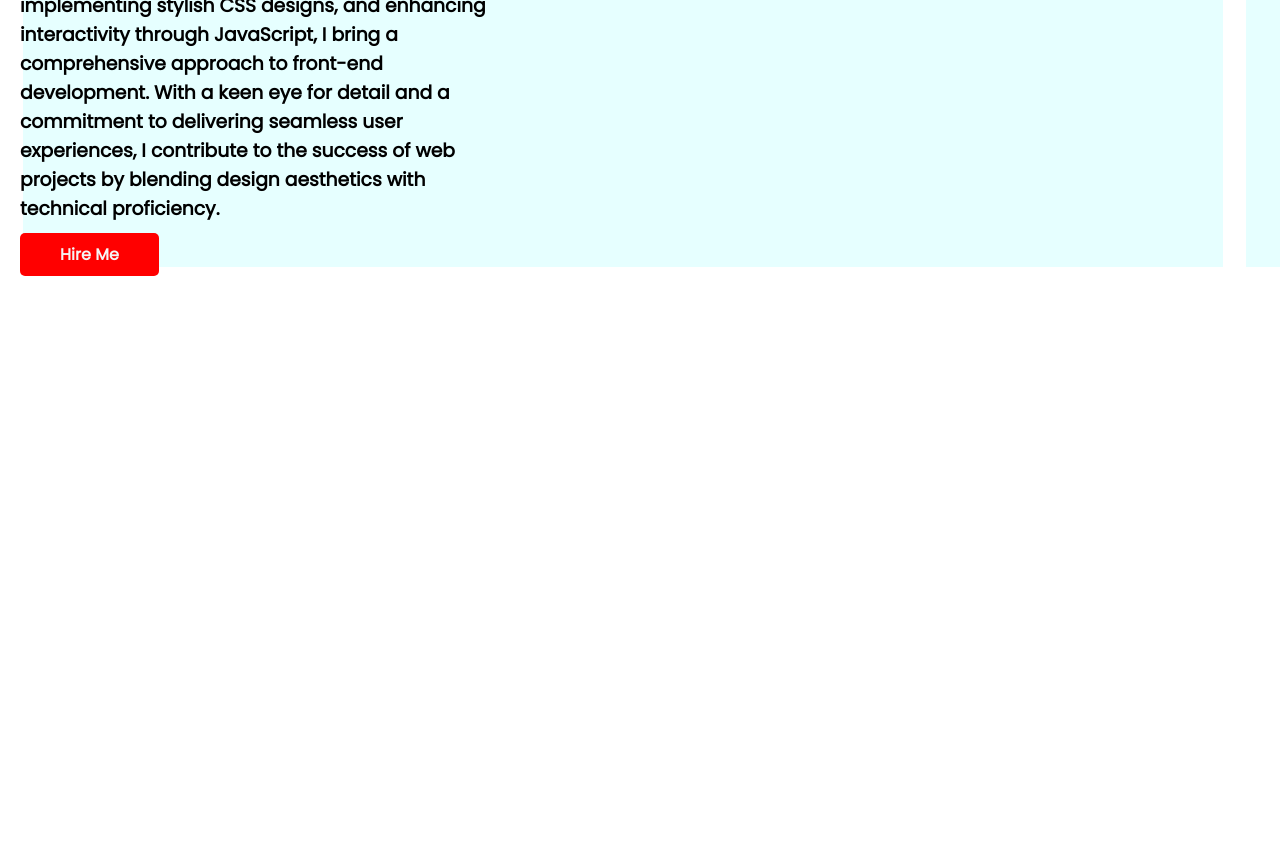
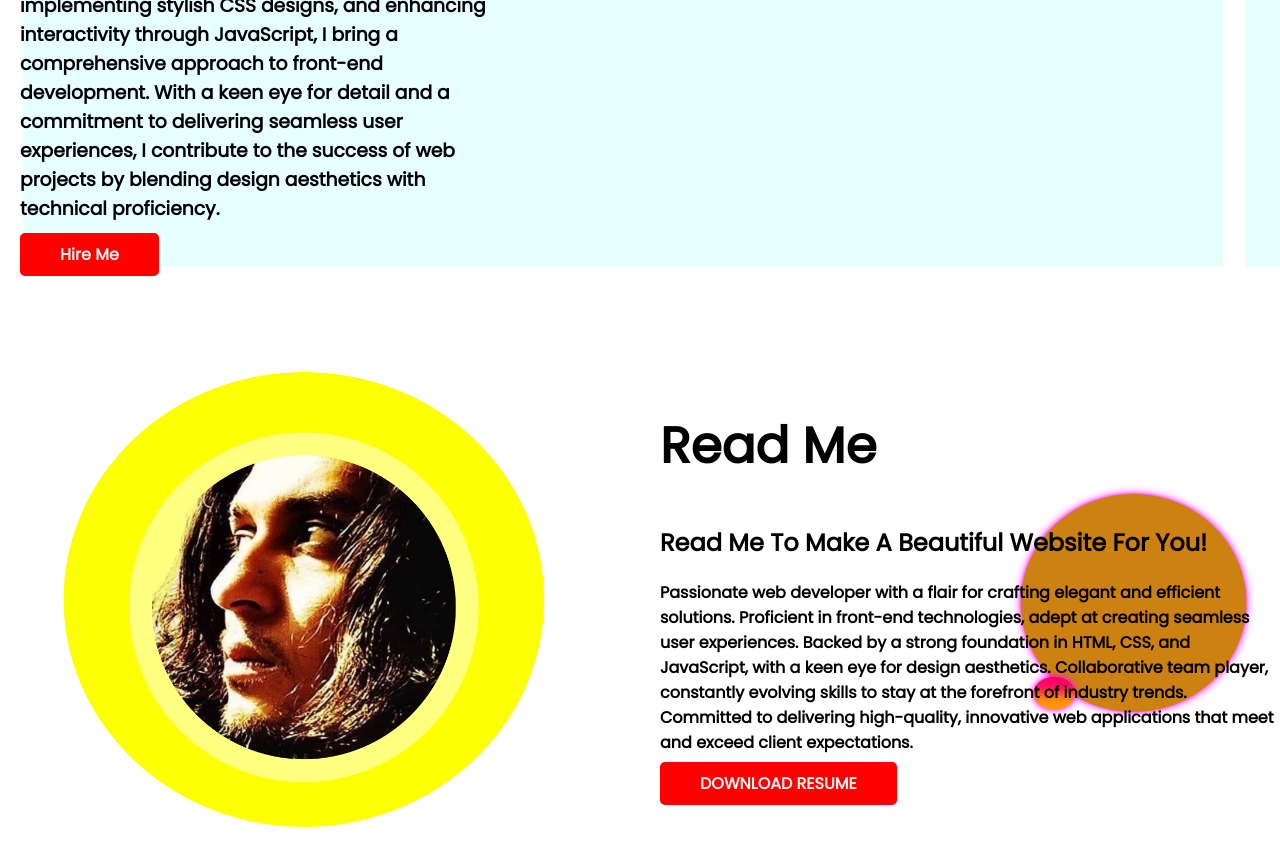
Before and after one commit to SalmanScorpio11/salman-scorpio-portfolio, a plain HTML site: page index.html in a window 1280 px wide. Shown: the part 500-1366 px from the top of the page. Before the commit the page ends 800 px from the top, so only its background shows below. Drawn offline with Linux system fonts and the light colour scheme.

Commit message:
read me added

```diff
--- a/index.html
+++ b/index.html
@@ -29,6 +29,24 @@
         </div>
         <div class="half-width"><img src="images/salmanss.png" alt=""></div>
     </section>
+    <section class="read-me">
+        <div class="half-width">
+            <img src="images/bbr.png" alt="">
+        </div>
+        <div class="half-width">
+            <h1>Read Me</h1>
+            <h2>Read Me To Make A Beautiful Website For You!</h2>
+            <p><b>
+                    Passionate web developer with a flair for crafting elegant and efficient solutions. Proficient in
+                    front-end technologies, adept at creating seamless user experiences. Backed by a strong foundation
+                    in
+                    HTML, CSS, and JavaScript, with a keen eye for design aesthetics. Collaborative team player,
+                    constantly
+                    evolving skills to stay at the forefront of industry trends. Committed to delivering high-quality,
+                    innovative web applications that meet and exceed client expectations.</b></p>
+            <a class="link-button" target="_blank" href="https://www.facebook.com/salmanscorpio11">DOWNLOAD RESUME</a>
+        </div>
+    </section>
 </body>
 
 </html>
--- a/style.css
+++ b/style.css
@@ -13,6 +13,7 @@ h1 {
 
 section {
     display: flex;
+    margin-bottom: 100px;
 }
 
 .half-width {
@@ -41,3 +42,10 @@ section {
     background-image: no-repeat;
 
 }
+
+.read-me {
+    background-image: url(images/backgrounds1.png);
+    background-repeat: no-repeat;
+    background-position: right;
+    background-size: 300px;
+}
```
Also changed, not shown: images/bbr.png (added), images/salman4s-remove.png (added).
